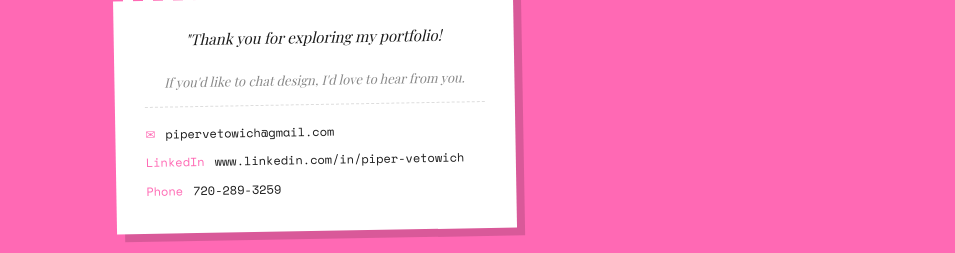
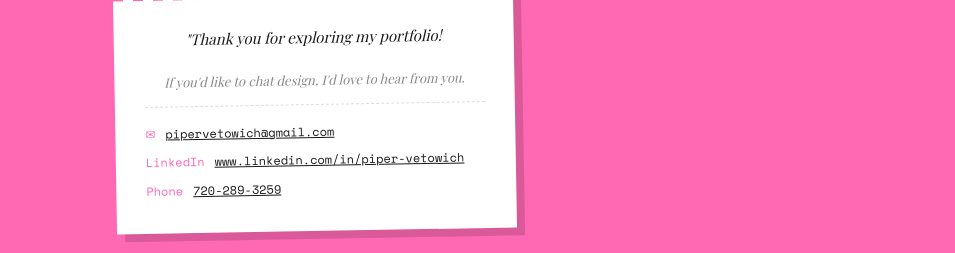
Before and after one commit to Pipervetowich/portfolio, a React (Vite) app in the folder portfolio/: page / in a window 1280 px wide. Shown: the part 4845-5098 px from the top of the page, without its empty margins (325-1280 px from the left). Built offline with nearby package versions, Linux system fonts and the light colour scheme; a web font is replaced by a local one.

Commit message:
added hyper links

```diff
--- a/portfolio/src/Constants.ts
+++ b/portfolio/src/Constants.ts
@@ -69,9 +69,9 @@ export const stats = [
 ];
 
 export const contactItems = [
-  { icon: "✉", label: "pipervetowich@gmail.com" },
-  { icon: "LinkedIn", label: "www.linkedin.com/in/piper-vetowich" },
-  { icon: "Phone", label: "720-289-3259" },
+  { icon: "✉", label: "pipervetowich@gmail.com", href: "mailto:pipervetowich@gmail.com" },
+  { icon: "LinkedIn", label: "www.linkedin.com/in/piper-vetowich", href: "https://www.linkedin.com/in/piper-vetowich" },
+  { icon: "Phone", label: "720-289-3259", href: "tel:7202893259" },
 ];
 
 export const loveItems = [
--- a/portfolio/src/components/Contact.tsx
+++ b/portfolio/src/components/Contact.tsx
@@ -30,10 +30,17 @@ export default function Contact() {
           </p>
 
           <div className="envelope__contacts">
-            {contactItems.map(({ icon, label }, i) => (
+            {contactItems.map(({ icon, label, href }, i) => (
               <p key={i} className="body-text envelope__contact-item">
                 <span className="envelope__contact-icon">{icon}</span>
-                {label}
+                <a
+                  href={href}
+                  target="_blank"
+                  rel="noopener noreferrer"
+                  style={{ color: "inherit", textDecoration: "underline" }}
+                >
+                  {label}
+                </a>
               </p>
             ))}
           </div>
```
